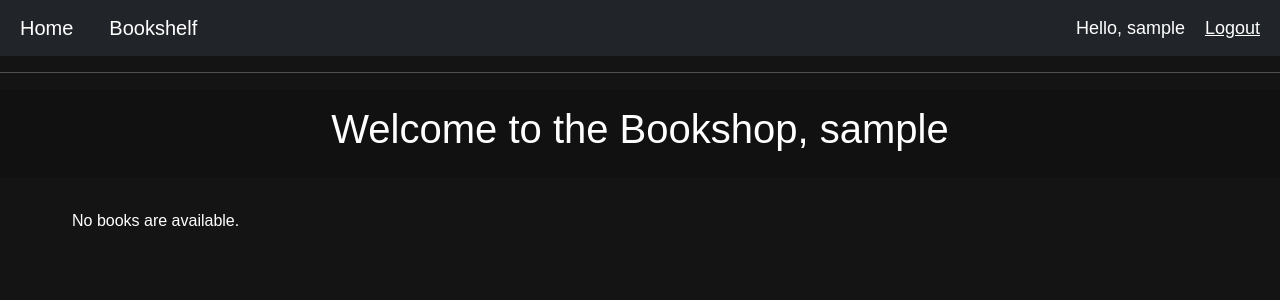
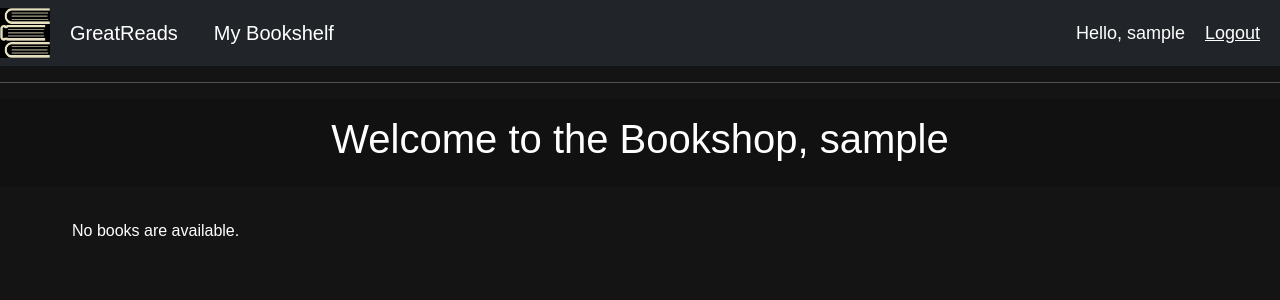
Before and after one commit to TradesmansRepository/greatreads, a Django app: page /bookshelf/ in a window 1280 px wide. Shown: the top 300 px of the page. Run offline with Django 4.2, Linux system fonts and the light colour scheme; the visitor is signed in with stand-in values (Sample User, id 1); data that the repository does not hold is empty.

Commit message:
add logo to navbar

```diff
--- a/greatreads/settings.py
+++ b/greatreads/settings.py
@@ -126,6 +126,10 @@ USE_TZ = False
 
 STATIC_URL = 'static/'
 
+STATICFILES_DIRS = [
+    BASE_DIR / "static",
+]
+
 # Default primary key field type
 # https://docs.djangoproject.com/en/4.2/ref/settings/#default-auto-field
 
--- a/templates/navbar.html
+++ b/templates/navbar.html
@@ -12,8 +12,10 @@
 
 
 <nav class="navbar navbar-expand-lg navbar-dark bg-dark">
-    <a class="navbar-brand" href="{% url 'home' %}">Home</a>
-    <a class="navbar-brand" href="{% url 'user' user.id %}">Bookshelf</a>
+    {% load static %}
+    <img src="{% static 'images/Logo.jpg' %}" alt="logo" style="width:50px;height:50px;">
+    <a class="navbar-brand" href="{% url 'home' %}">GreatReads</a>
+    <a class="navbar-brand" href="{% url 'user' user.id %}">My Bookshelf</a>
     <button class="navbar-toggler" type="button" data-toggle="collapse" data-target="#navbarNav" aria-controls="navbarNav" aria-expanded="false" aria-label="Toggle navigation">
       <span class="navbar-toggler-icon"></span>
     </button>
```
Also changed, not shown: static/images/Logo.jpg (added), 2 other files.
